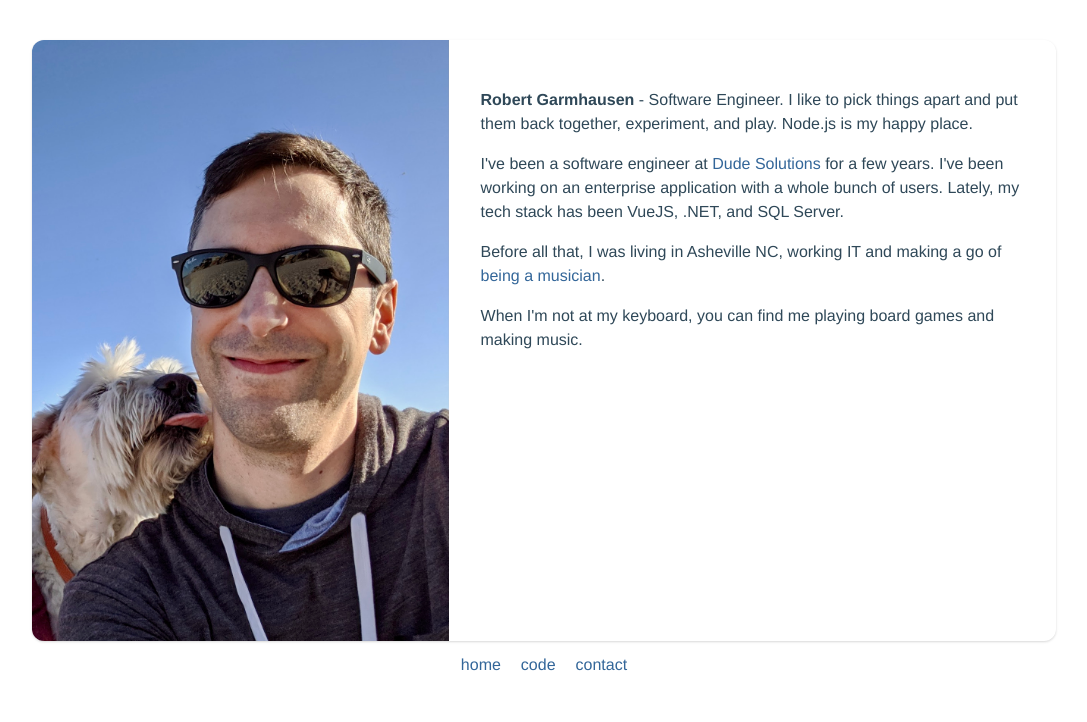
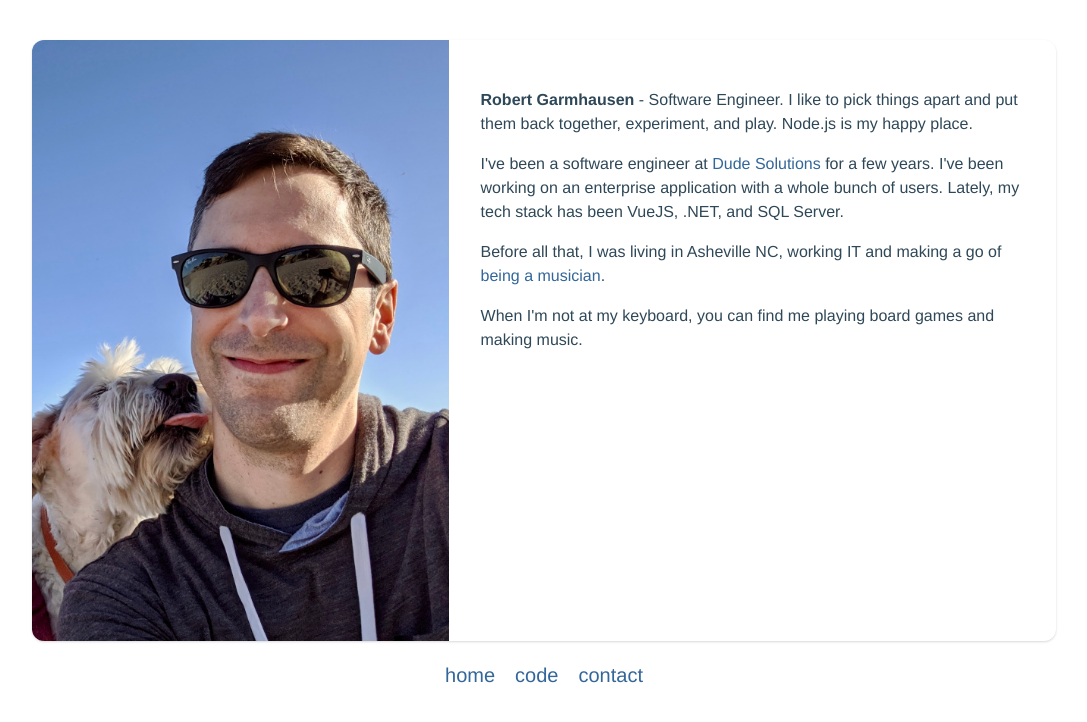
Before and after one commit to Garmhausen/portfolio, a Vue app: page / in a window 1280 px wide. Shown: the top 722 px of the page, without its empty margins (96-1183 px from the left). Built offline with nearby package versions, Linux system fonts and the light colour scheme.

Commit message:
code cleanup, and some nice transitions

```diff
--- a/src/App.vue
+++ b/src/App.vue
@@ -1,17 +1,21 @@
 <template>
   <div id="app" class="container text-charcoal mx-auto pt-10">
-    <router-view/>
-    <FooterMenu />
+    <transition name="fade" mode="out-in">
+      <router-view />
+    </transition>
+    <transition name="slide">
+      <Nav />
+    </transition>
   </div>
 </template>
 
 <script>
-import FooterMenu from '@/components/FooterMenu.vue';
+import Nav from '@/components/Nav.vue';
 
 export default {
   name: 'App',
   components: {
-    FooterMenu
+    Nav
   }
 }
 </script>
@@ -22,4 +26,16 @@ export default {
   -moz-osx-font-smoothing: grayscale;
   text-align: center;
 }
+.fade-enter-active, .fade-leave-active {
+  transition: opacity .3s;
+}
+.fade-enter, .fade-leave-to {
+  opacity: 0;
+}
+.slide-enter-active, .slide-leave-active {
+  transition: transform 1s;
+}
+.slide-enter, .slide-leave-to {
+  transition: transform 1s;
+}
 </style>
--- a/src/components/FooterMenu.vue
+++ b/src/components/Nav.vue
@@ -1,22 +1,22 @@
 <template>
-  <div id="footer-menu" class="pt-3">
-    <ul>
-      <li>
+  <div id="nav" class="p-5 text-xl">
+    <transition-group name="slide" tag="ul">
+      <li v-bind:key="1">
         <router-link to="/">home</router-link>
       </li>
-      <li>
+      <li v-bind:key="2">
         <router-link to="/code">code</router-link>
       </li>
-      <li>
+      <li v-bind:key="3">
         <router-link to="/contact">contact</router-link>
       </li>
-    </ul>
+    </transition-group>
   </div>
 </template>
 
 <script>
 export default {
-  name: 'FooterMenu',
+  name: 'Nav',
   props: {},
 }
 </script>
@@ -30,4 +30,7 @@ li {
   display: inline-block;
   margin: 0 10px;
 }
+.slide-move {
+  transition: transform .1s;
+}
 </style>
```
Also changed, not shown: src/router/index.js (+0 -8 lines).
